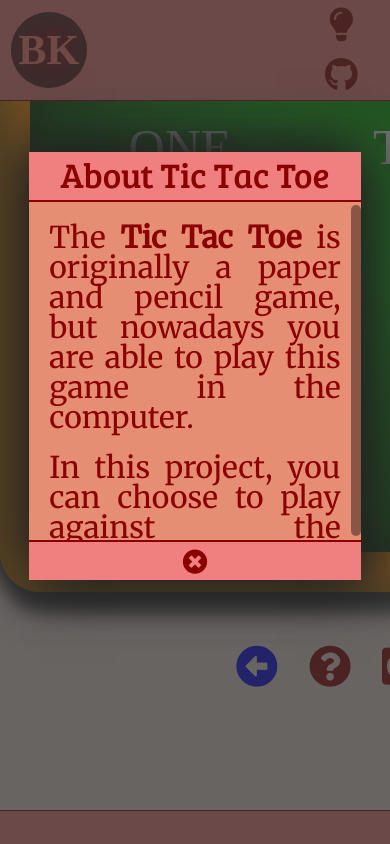
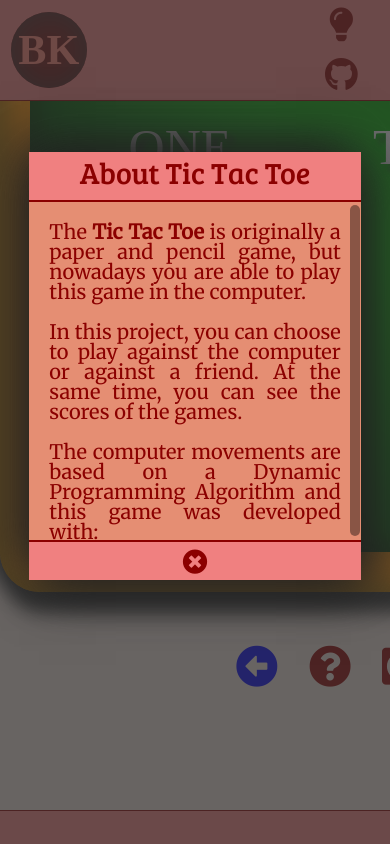
Before and after one commit to billkondo/My_Site, a React app: page /TicTacToe in a window 390 px wide. Both pictures are taken after a click on the element 330 px from the left and 667 px from the top of the page. Built offline with nearby package versions, Linux system fonts and the light colour scheme; a web font is replaced by a local one.

Commit message:
Font-size in Modal (Responsive)

```diff
--- a/src/components/Modal.js
+++ b/src/components/Modal.js
@@ -11,7 +11,8 @@ class CustomScrollbars extends React.Component {
       borderRadius: "20px",
       right: 0,
       opacity: "0.4",
-      "marginTop": "1%"
+      "marginTop": "1%",
+      "marginRight": "1px"
     }
 
     return (
--- a/src/styles/components/_Modal.scss
+++ b/src/styles/components/_Modal.scss
@@ -128,6 +128,58 @@
   .modal {
     .box-modal {
       width: 85vw;
+
+      .header-modal {
+        font-size: 30px;
+      }
+
+      .body-modal {
+        p {
+          font-size: 20px;
+
+          margin: 20px;
+
+          color: darkred;
+          text-align: justify;
+          text-justify: inter-word;
+        }
+
+        a:link {
+          text-decoration: none;
+          color: darkred;
+          font-weight: bold;
+        }
+
+        a:visited {
+          text-decoration: none;
+          color: darkred;
+        }
+
+        a:hover {
+          color: darkred;
+          opacity: 0.5;
+        }
+
+        a:active {
+          color: darkred;
+        }
+
+        ul {
+          margin: 20px;
+          margin-top: 30px;
+
+          li {
+            margin: 20px;
+            font-size: 20px;
+            list-style-type: square;
+            color: darkred;
+          }
+        }
+
+        b {
+          font-weight: bold;
+        }
+      }
     }
   }
 }
```
